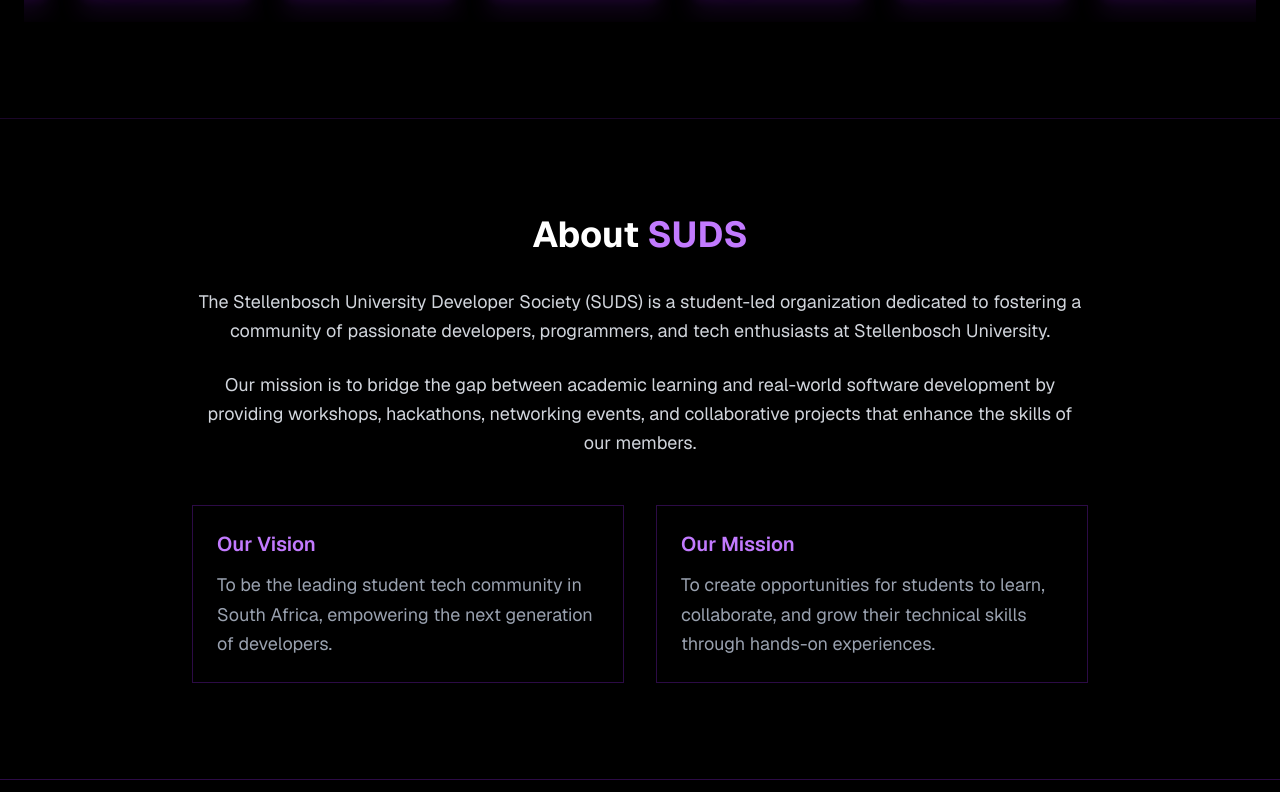
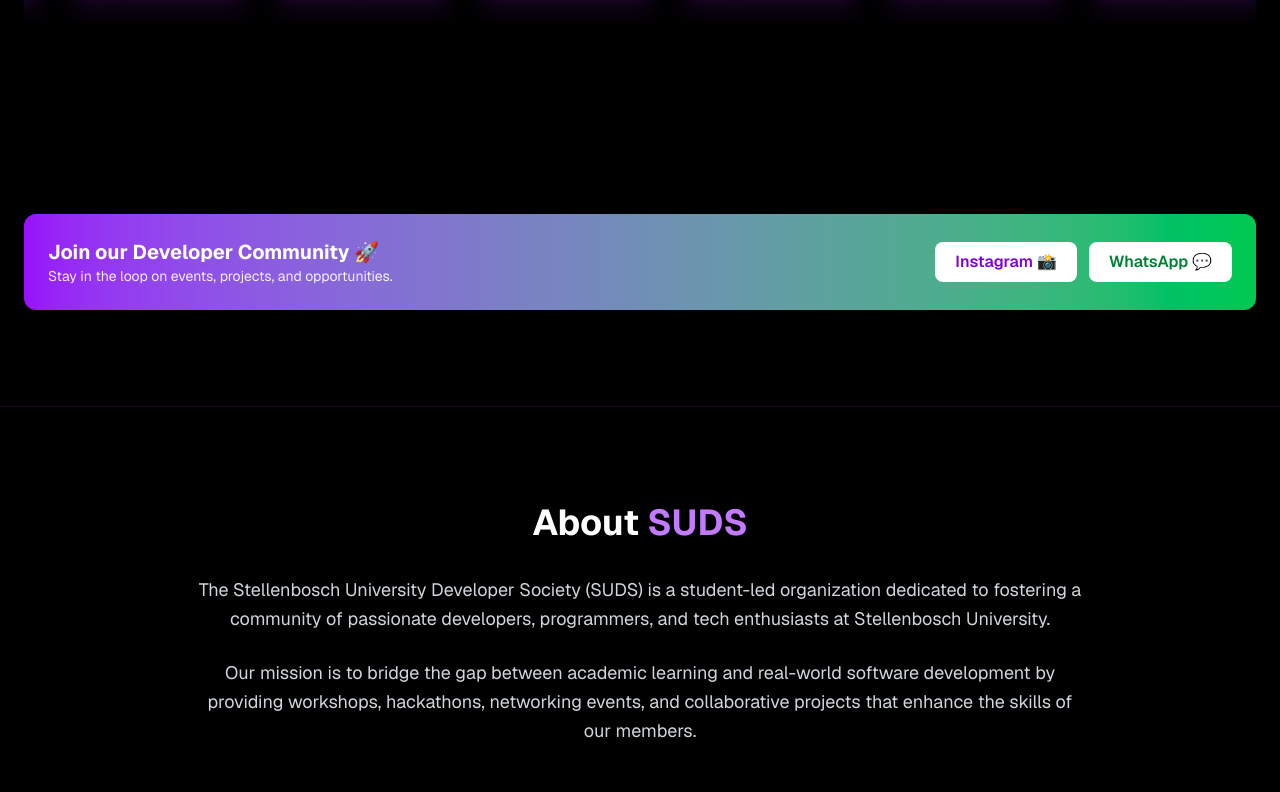
Before and after one commit to su-developer-society/su.devsoc.co.za, a Next.js app: page / in a window 1280 px wide. Shown: the part 1197-1989 px from the top of the page. Built offline with nearby package versions, Linux system fonts and the light colour scheme.

Commit message:
Added Community Engagement Banner to Home Page

```diff
--- /dev/null
+++ b/app/components/CommunityBanner.tsx
@@ -0,0 +1,36 @@
+import Link from "next/link";
+
+export default function CommunityBanner() {
+  return (
+    <div className="w-full bg-gradient-to-r from-purple-600 to-green-500 text-white rounded-xl shadow-lg">
+      <div className="max-w-7xl mx-auto px-6 py-6 flex flex-col md:flex-row items-center justify-between gap-4">
+        <div>
+          <h3 className="text-xl font-bold">
+            Join our Developer Community 🚀
+          </h3>
+          <p className="text-sm opacity-90">
+            Stay in the loop on events, projects, and opportunities.
+          </p>
+        </div>
+
+        <div className="flex gap-3">
+          <Link
+            href="https://instagram.com/sudevsoc"
+            target="_blank"
+            className="px-5 py-2 rounded-lg bg-white text-purple-700 font-semibold hover:scale-105 transition"
+          >
+            Instagram 📸
+          </Link>
+
+          <Link
+            href="https://chat.whatsapp.com/DSxkAsgqaNmFd1JHm2NEkr"
+            target="_blank"
+            className="px-5 py-2 rounded-lg bg-white text-green-700 font-semibold hover:scale-105 transition"
+          >
+            WhatsApp 💬
+          </Link>
+        </div>
+      </div>
+    </div>
+  );
+}
--- a/app/page.tsx
+++ b/app/page.tsx
@@ -5,6 +5,7 @@
 import Footer from "./components/Footer";
 import PartnersMarquee from "./components/PartnersMarquee";
 import { useLanguage } from "./context/LanguageContext";
+import CommunityBanner from "./components/CommunityBanner";
 
 export default function Home() {
   const { t } = useLanguage();
@@ -41,6 +42,13 @@
           </p>
 
           <PartnersMarquee />
+        </div>
+      </section>
+
+      {/* Instagram and WhatsApp Section - solid black background */}
+      <section className="relative z-10 py-24 px-6 bg-black">
+        <div className="mx-auto max-w-7xl">
+          <CommunityBanner />
         </div>
       </section>
 
```
